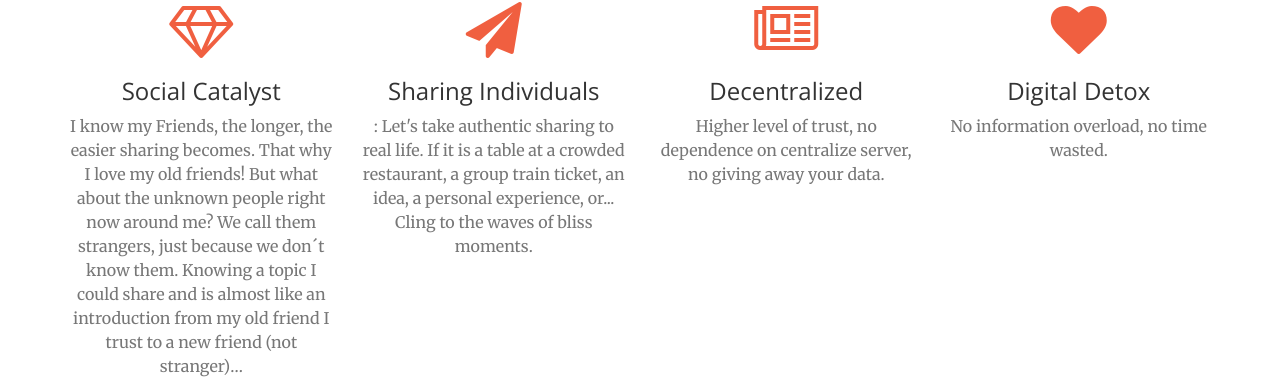
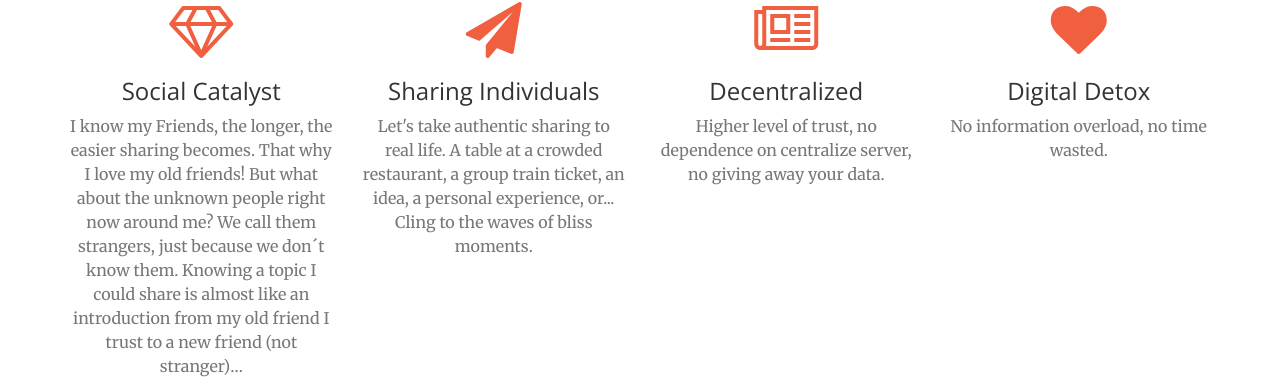
Before and after one commit to clingonline/clingonline.github.io, a Jekyll site: the page built from index.html, in a window 1280 px wide and 900 px high, scrolled down 950 px. Shown: the part 144-534 px from the top of the window. Built offline with Jekyll 4.4.1, drawn with Linux system fonts in a browser that asks for light colours.

Commit message:
Update features.html

```diff
--- a/_includes/features.html
+++ b/_includes/features.html
@@ -15,14 +15,14 @@
                     <h3>Social Catalyst</h3>
                     <p class="text-muted">I know my Friends, the longer, the easier sharing becomes. That why I love my old friends!
                     But what about the unknown people right now around me? We call them strangers, just because we don´t know them.
-                    Knowing a topic I could share and is almost like an introduction from my old friend I trust to a new friend (not stranger)…  </p>
+                    Knowing a topic I could share is almost like an introduction from my old friend I trust to a new friend (not stranger)…  </p>
                 </div>
             </div>
             <div class="col-lg-3 col-md-6 text-center">
                 <div class="service-box">
                     <i class="fa fa-4x fa-paper-plane wow bounceIn text-primary" data-wow-delay=".1s"></i>
                     <h3> Sharing Individuals</h3>
-                    <p class="text-muted">:  Let's take authentic sharing to real life. If it is a table at a crowded restaurant,
+                    <p class="text-muted">Let's take authentic sharing to real life. A table at a crowded restaurant,
                     a group train ticket, an idea, a personal experience, or...  Cling to the waves of bliss moments.
                     </p>
                 </div>
```
